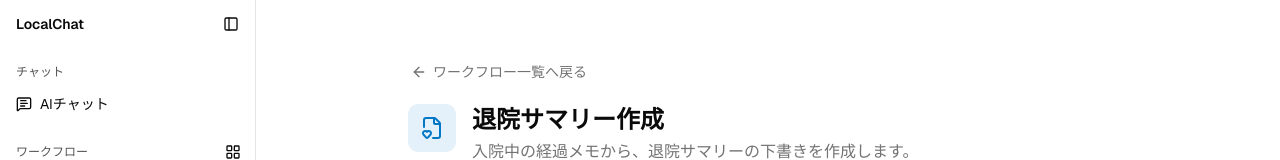
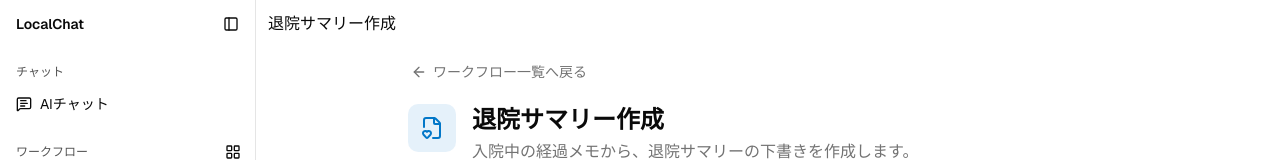
Before and after one commit to 18gen/local-chat, a Next.js app in the folder frontend/: page /workflows/discharge-summary in a window 1280 px wide. Shown: the top 160 px of the page. Built offline with nearby package versions, Linux system fonts and the light colour scheme.

Commit message:
style(frontend): show the workflow title in the page header

```diff
--- a/frontend/src/app/(app)/workflows/[workflowId]/page.tsx
+++ b/frontend/src/app/(app)/workflows/[workflowId]/page.tsx
@@ -33,7 +33,10 @@ export default async function WorkflowPage({
 
   return (
     <>
-      <PageHeader />
+      <PageHeader>
+        <span className="font-medium">{text.title}</span>
+      </PageHeader>
+
       <div className="flex-1 overflow-y-auto">
         <div className="mx-auto w-full max-w-3xl px-6 pt-2 pb-12">
           <Button variant="ghost" asChild className="-ml-2 text-muted-foreground">
```
